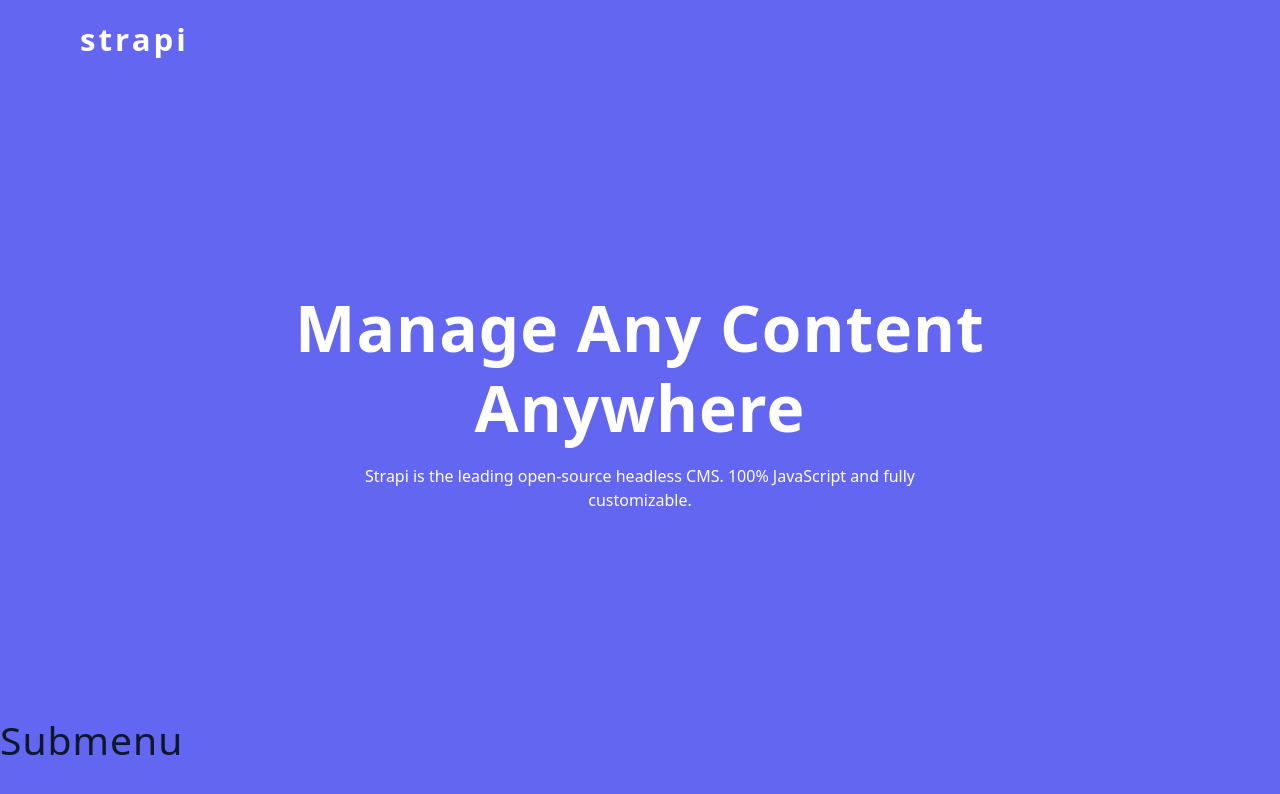
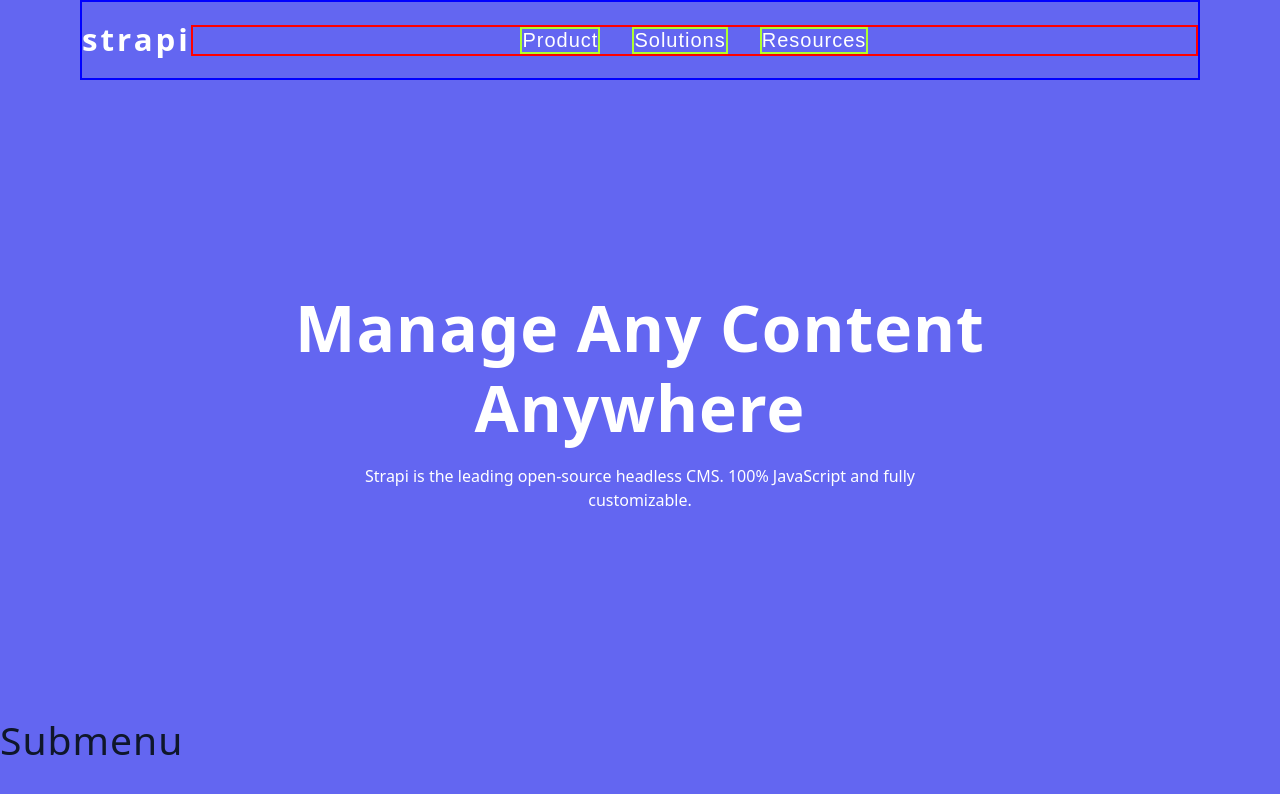
Before and after one commit to pktcodes/strapi-submenus-react-project-v2, a React (Vite) app: page / in a window 1280 px wide. Shown: the top 794 px of the page. Built offline with nearby package versions, Linux system fonts and the light colour scheme.

Commit message:
NavLinks

```diff
--- /dev/null
+++ b/src/NavLinks.jsx
@@ -0,0 +1,18 @@
+import links from './data';
+
+const NavLinks = () => {
+  return (
+    <div className="nav-links">
+      {links.map((link) => {
+        const { pageId, page } = link;
+        return (
+          <button key={pageId} className="nav-link">
+            {page}
+          </button>
+        );
+      })}
+    </div>
+  );
+};
+
+export default NavLinks;
--- a/src/Navbar.jsx
+++ b/src/Navbar.jsx
@@ -1,6 +1,7 @@
 import { useGlobalContext } from './Context';
 
 import { FaBars } from 'react-icons/fa';
+import NavLinks from './NavLinks';
 
 const Navbar = () => {
   const { openSidebar } = useGlobalContext();
@@ -12,8 +13,7 @@
         <button type="button" className="toggle-btn" onClick={openSidebar}>
           <FaBars />
         </button>
-
-        {/* Nav Links */}
+        <NavLinks />
       </div>
     </nav>
   );
--- a/src/index.css
+++ b/src/index.css
@@ -403,3 +403,35 @@
     display: none;
   }
 }
+
+/*
+=============
+NavLinks
+===============
+*/
+.nav-links {
+  display: none;
+}
+@media screen and (min-width: 992px) {
+  .nav-links {
+    display: flex;
+    justify-content: center;
+    gap: 2rem;
+    border: 2px solid red;
+  }
+  .nav-center {
+    display: grid;
+    grid-template-columns: auto 1fr;
+    border: 2px solid blue;
+  }
+  .nav-link {
+    background-color: transparent;
+    border-color: transparent;
+    color: var(--white);
+    font-size: 1.25rem;
+    text-transform: capitalize;
+    cursor: pointer;
+    letter-spacing: var(--letterSpacing);
+    border: 2px solid greenyellow;
+  }
+}
```
